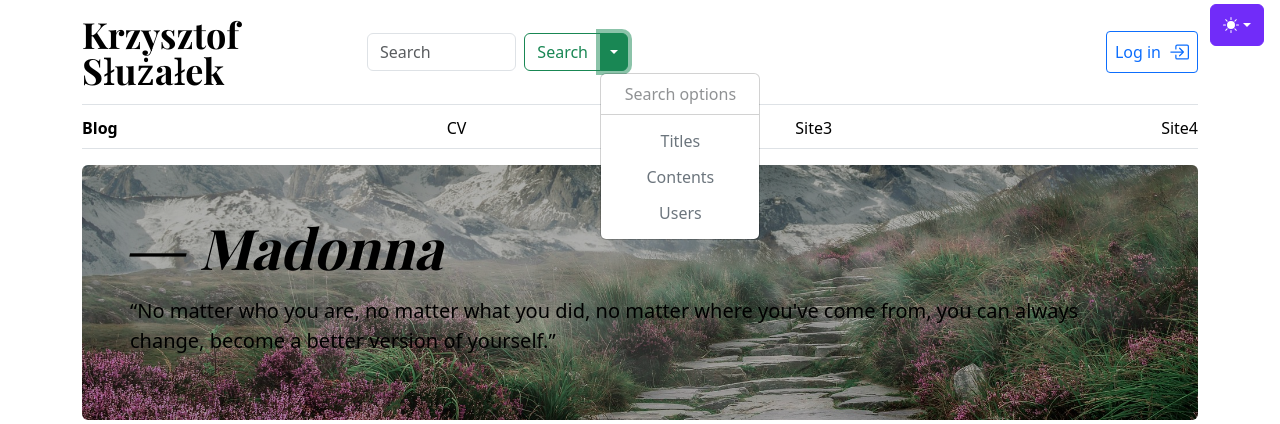
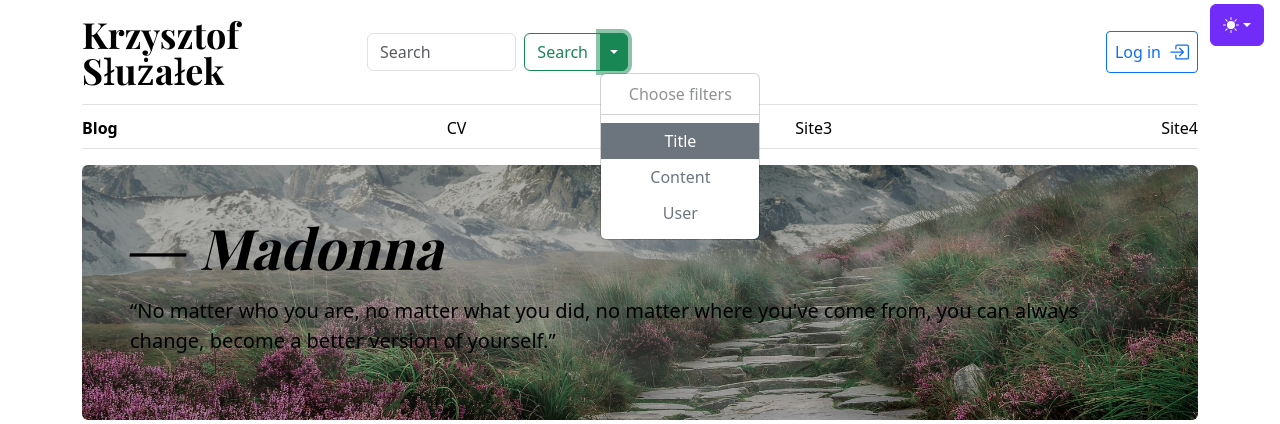
Before and after one commit to Vercixxx/Django-blog, a Django app: page / in a window 1280 px wide, after a click on "Toggle Dropdown". Shown: the top 424 px of the page. Run offline with Django 4.2, Linux system fonts and the light colour scheme; data comes from the database, SQL or seed files in the repository; both versions use the stored data as it was after the commit; some libraries are stand-ins or nearby versions.

Commit message:
Added logic to search criterias, by default selected option is title

```diff
--- a/MyBlog/blog/templates/blog/blog.html
+++ b/MyBlog/blog/templates/blog/blog.html
@@ -36,23 +36,23 @@
               <span class="visually-hidden">Toggle Dropdown</span>
             </button>
 
-            <div class="dropdown-menu ">
-              <li><a class="dropdown-item disabled text-center">Search options</a></li>
+            <div class="dropdown-menu">
+              <li><a class="dropdown-item disabled text-center">Choose filters</a></li>
               <li><hr class="dropdown-divider"></li>
 
               <div>
-                <input type="checkbox" class="btn-check dropdown-item" id="btncheck1" autocomplete="off">
-                <label class="btn btn-outline-secondary w-100 rounded-0 border-0" for="btncheck1">Titles</label>
+                <input type="checkbox" class="btn-check dropdown-item" id="btncheck1" name="checkbox_title" autocomplete="off" checked>
+                <label class="btn btn-outline-secondary w-100 rounded-0 border-0" for="btncheck1">Title</label>
               </div>
 
               <div>
-                <input type="checkbox" class="btn-check dropdown-item" id="btncheck2" autocomplete="off">
-                <label class="btn btn-outline-secondary w-100 rounded-0 border-0" for="btncheck2">Contents</label>
+                <input type="checkbox" class="btn-check dropdown-item" id="btncheck2" name="checkbox_content" autocomplete="off">
+                <label class="btn btn-outline-secondary w-100 rounded-0 border-0" for="btncheck2">Content</label>
               </div>
 
               <div>
-                <input type="checkbox" class="btn-check dropdown-item" id="btncheck3" autocomplete="off">
-                <label class="btn btn-outline-secondary w-100 rounded-0 border-0" for="btncheck3">Users</label>
+                <input type="checkbox" class="btn-check dropdown-item" id="btncheck3" name="checkbox_users" autocomplete="off">
+                <label class="btn btn-outline-secondary w-100 rounded-0 border-0" for="btncheck3">User</label>
               </div>
 
             </div>
--- a/MyBlog/blog/views.py
+++ b/MyBlog/blog/views.py
@@ -27,7 +27,17 @@ def home_view(request):
     if request.method == 'POST'  and 'search_content' in request.POST:
         searching = request.POST['search_content']
 
-        all_posts = all_posts.filter(Q(title__icontains=searching) | Q(content__icontains=searching))
+        title = request.POST.get('checkbox_title') == 'on'
+        content= request.POST.get('checkbox_content') == 'on'
+        users = request.POST.get('checkbox_users') == 'on'
+
+        filters = [
+            Q(title__icontains=searching) if title else Q(),
+            Q(content__icontains=searching) if content else Q(),
+            Q(author__username__icontains=searching) if users else Q(),
+        ]
+
+        all_posts =  all_posts.filter(*filters)
 
 
 	# Pagination
```
Also changed, not shown: MyBlog/db.sqlite3.
